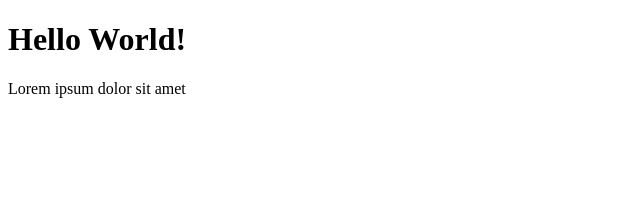
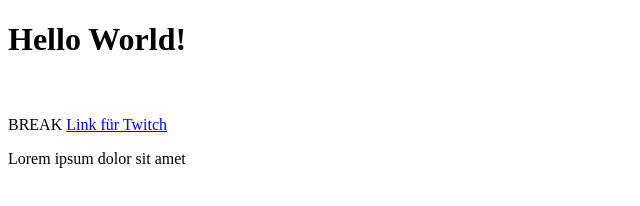
Before and after one commit to DanielHHHHHH/web-dev-world2, a plain HTML site: page web-dev-world2/index.html in a window 1280 px wide. Shown: the whole page, without its empty margins (0-640 px from the left). Drawn offline with Linux system fonts and the light colour scheme.

Commit message:
Update Link

```diff
--- a/web-dev-world2/index.html
+++ b/web-dev-world2/index.html
@@ -7,6 +7,11 @@
 </head>
 <body>
     <h1> Hello World!</h1>
+
+    <br>
+    <br>
+    BREAK
+    <a href="https://twitch.tv" target="_blank" style="color: blue">Link für Twitch</a>
     <p> Lorem ipsum dolor sit amet</p>
 </body>
 </html>
```
